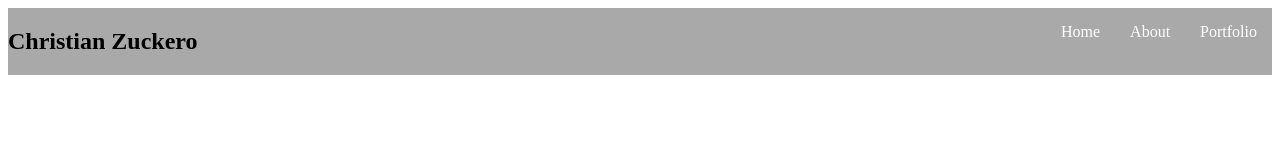
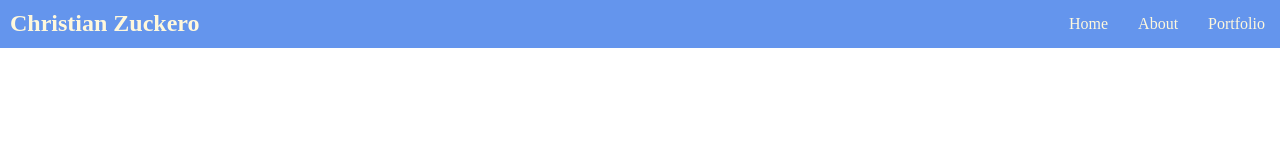
Before and after one commit to czuckero/personal-website-project, a plain HTML site: page index.html in a window 1280 px wide. Drawn offline with Linux system fonts and the light colour scheme.

Commit message:
Gave the navbar background and text color. Added hover. Erased ody margin

```diff
--- a/style.css
+++ b/style.css
@@ -1,19 +1,33 @@
+body {
+    margin: 0px;
+}
+
+h1 {
+    padding: 0px;
+    margin: 10px 10px 10px 10px;
+    color: cornsilk;
+}
+
 .navbar ul {
     list-style-type: none;
-    background-color: darkgrey;
+    background-color: cornflowerblue;
     padding: 0px;
     margin: 0px;
     overflow: hidden;
 }
 
 .navbar a {
-    color: white;
+    color: cornsilk;
     text-decoration: none;
     padding: 15px;
     display: block;
     text-align: center;
 }
 
+.navbar a:hover {
+    background-color: rgba(205, 223, 255, 0.414);
+}
+
 .navbar li {
     float: right;
 }
```
